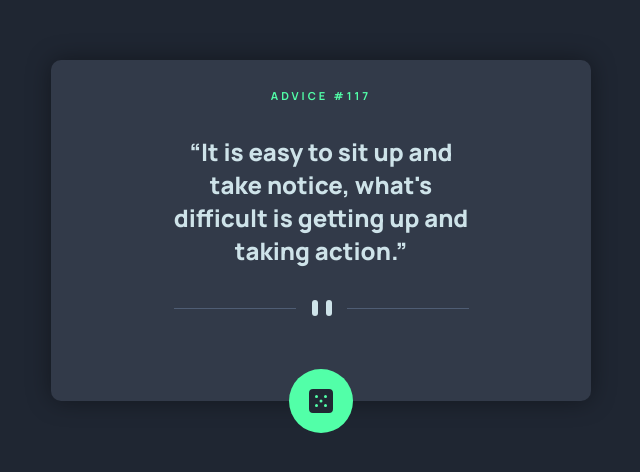
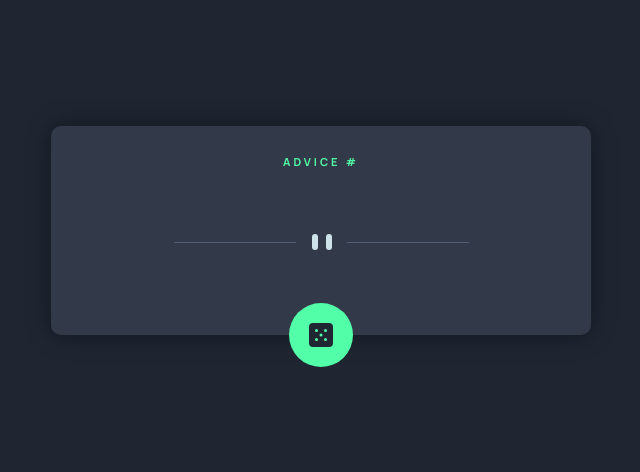
Before and after one commit to RyanNolan1/react-advice-generator, a React (Create React App) app: page / in a window 1280 px wide. Shown: the part 214-686 px from the top of the page, without its empty margins (319-959 px from the left). Built offline with nearby package versions, Linux system fonts and the light colour scheme.

Commit message:
this will get the initial api call working

```diff
--- a/src/App.js
+++ b/src/App.js
@@ -1,28 +1,43 @@
 import patternDivider from "./images/pattern-divider-mobile.svg";
 import dice from "./images/icon-dice.svg";
+import { useState } from "react";
 
 function App() {
+  const [advice, setAdvice] = useState([]);
+
+  const getAdvice = async () => {
+    try {
+      const advice = await (
+        await fetch("https://api.adviceslip.com/advice")
+      ).json();
+      setAdvice(advice.slip);
+    } catch (err) {
+      console.log("error");
+    }
+  };
+
   return (
     <div className="app-container">
-      <Advice />
+      <Advice advice={advice} onSetAdvice={getAdvice} />
     </div>
   );
 }
 
-function Advice() {
+function Advice({ onSetAdvice, advice }) {
   return (
     <div className="advice-dice-container">
       <div className="advice-container">
-        <h1 className="advice-header">ADVICE #117</h1>
-        <p className="advice-text">
-          “It is easy to sit up and take notice, what's difficult is getting up
-          and taking action.”
-        </p>
+        <h1 className="advice-header">ADVICE #{advice.id}</h1>
+        <p className="advice-text">{advice.advice}</p>
         <div>
-          <img className="pattern-divider" src={patternDivider} alt="Pattern Divider" />
+          <img
+            className="pattern-divider"
+            src={patternDivider}
+            alt="Pattern Divider"
+          />
         </div>
       </div>
-      <div className="dice-container">
+      <div onClick={() => onSetAdvice()} className="dice-container">
         <img src={dice} alt="Dice Icon" />
       </div>
     </div>
```
